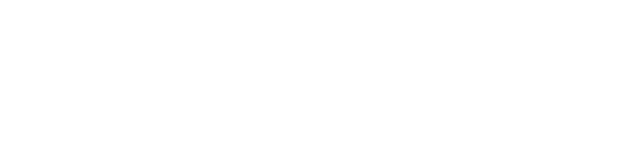
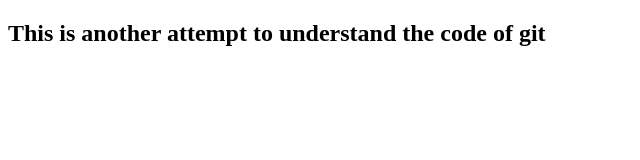
Before and after one commit to sushantagupta007/My-2nd-Repo, a plain HTML site: page index.html in a window 1280 px wide. Shown: the whole page, without its empty margins (0-640 px from the left). Drawn offline with Linux system fonts and the light colour scheme.

Commit message:
heading added

```diff
--- a/index.html
+++ b/index.html
@@ -7,6 +7,6 @@
     <title>My 2nd Repo</title>
 </head>
 <body>
-
+    <h2> This is another attempt to understand the code of git</h2>
 </body>
 </html>
```
Also changed, not shown: 5.jpg (added).
